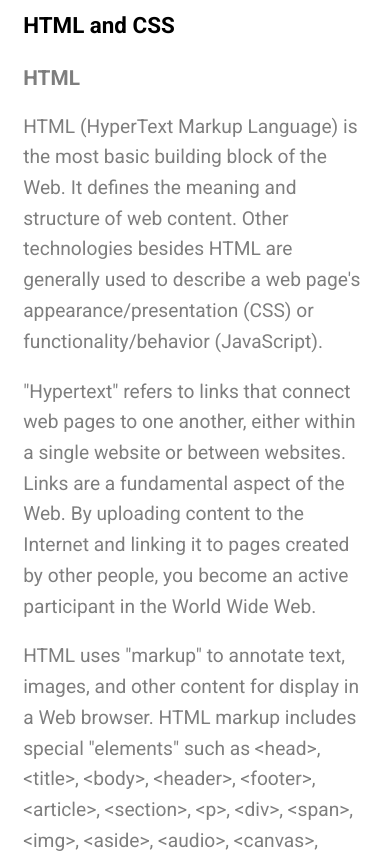
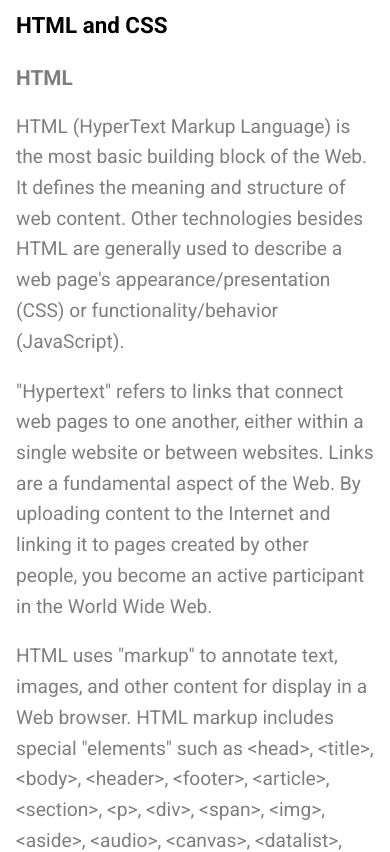
Before and after one commit to cryptososso/technical-doc, a plain HTML site: page index.html in a window 390 px wide. Shown: the part 876-1728 px from the top of the page. Drawn offline with Linux system fonts and the light colour scheme.

Commit message:
small screen

```diff
--- a/style.css
+++ b/style.css
@@ -127,13 +127,24 @@ p:hover{
       align-self: flex-start;
       margin-top: 1em;
       position: fixed;
-      left: 0;
+      left: 2em;
       text-align: center;
       margin-left: 0.8em;
    }
 
+}
 
 
+@media only screen and (max-width: 500px){
+   .container{
+     width: 500px;
+     max-width: 100%;
+     position: relative;
+     display: flex;
+     flex-direction: column;
+     justify-content: space-around;
+     margin: 0 auto;
+   }
 
 
 
```
